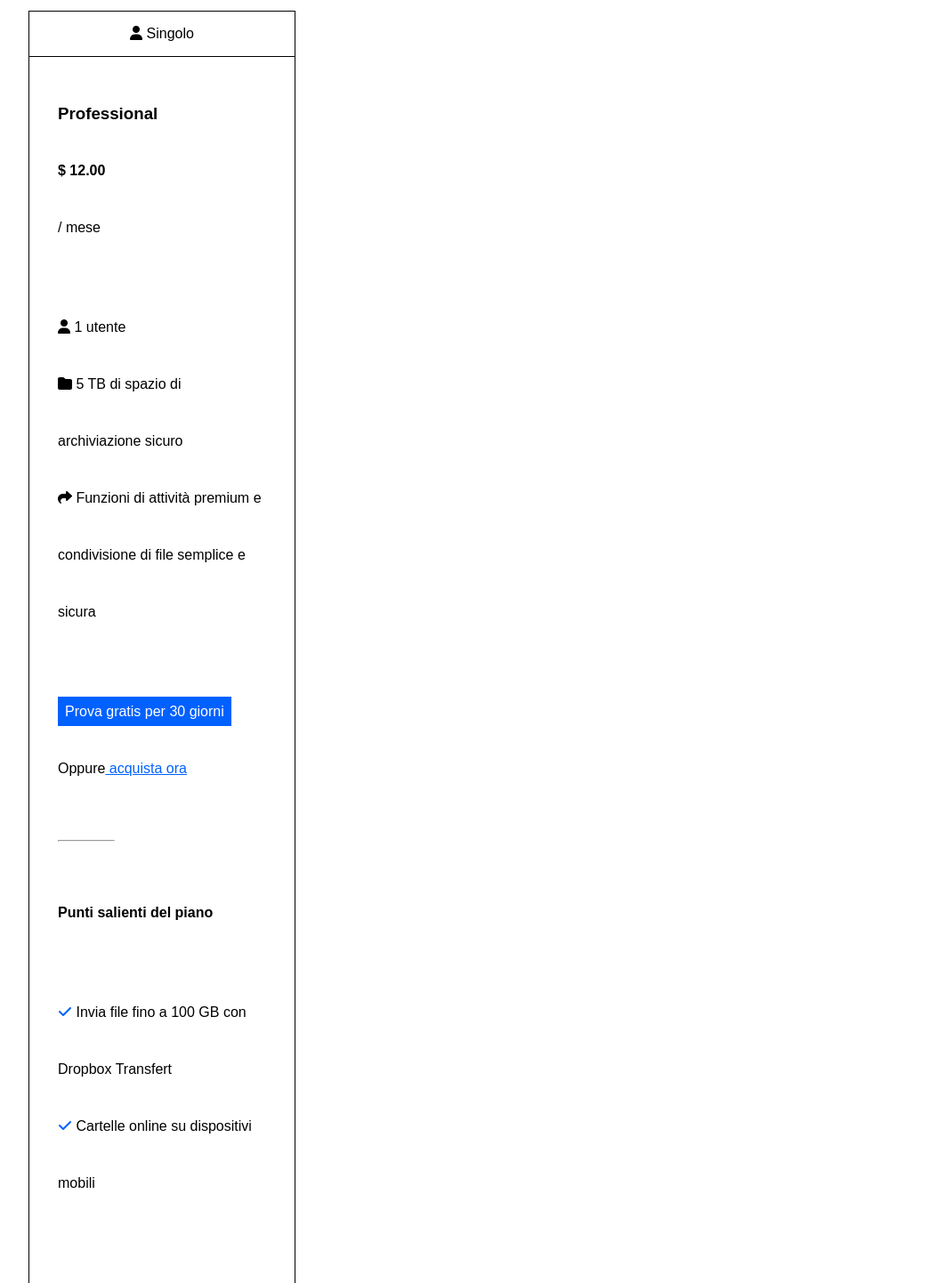
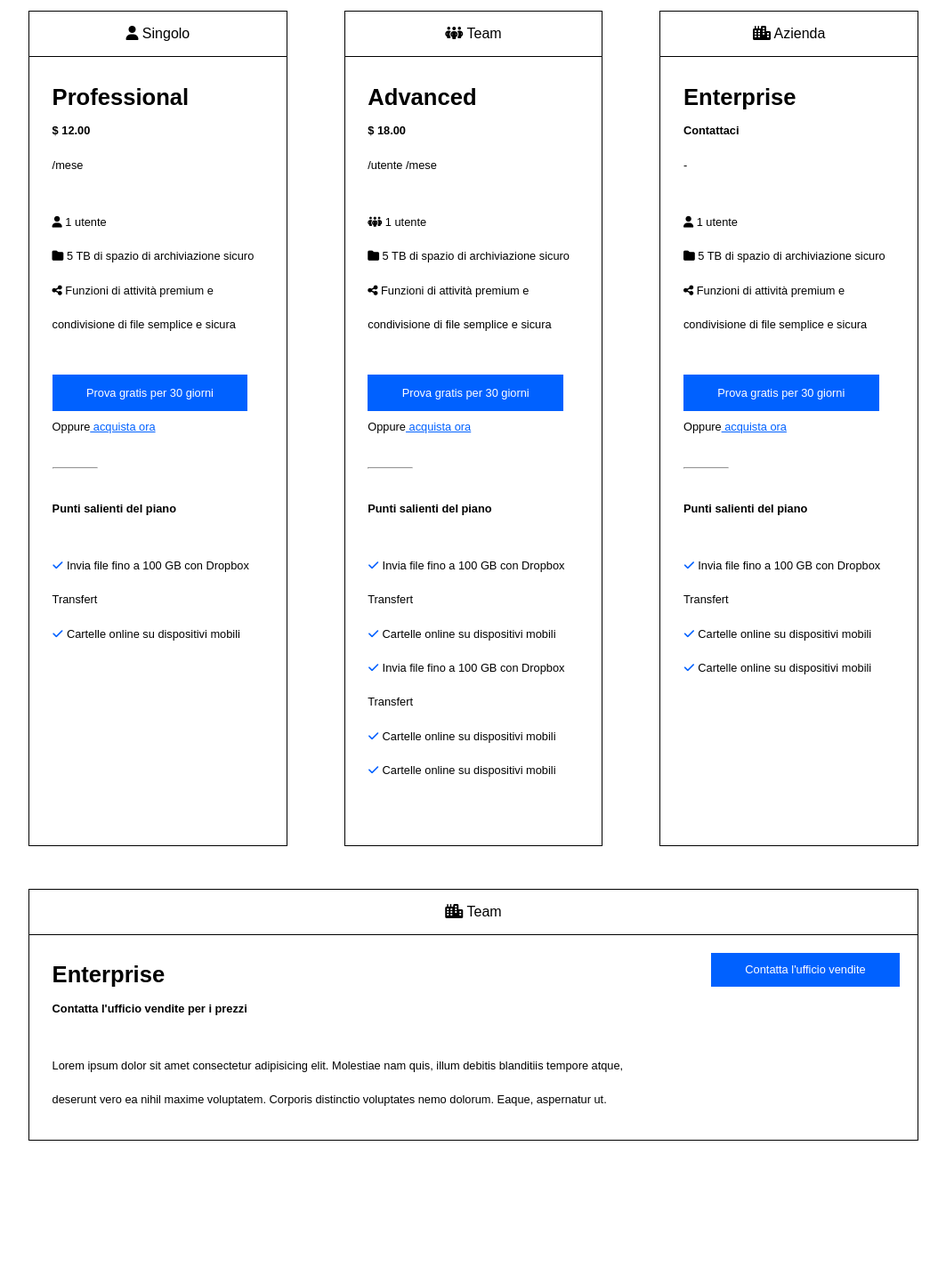
Before and after one commit to LucaBonifazio/htmlcss-dropbox, a plain HTML site: page index.html in a window 1280 px wide. Shown: the part 1060-2502 px from the top of the page at 89% size, without its empty margins (108-1171 px from the left). After the commit the page ends 2342 px from the top, so only its background shows below. Drawn offline with Linux system fonts and the light colour scheme.

Commit message:
Ending columns

```diff
--- a/css/style.css
+++ b/css/style.css
@@ -148,9 +148,15 @@ li a{
     margin-bottom: 4em;
 }
 
+.container-columns{
+   display: flex;
+   gap: 4em;
+   margin-bottom: 3em;
+}
+
 .column{
-    width: 30%;
     border: 1px solid black;
+
 }
 
 .column-type{
@@ -161,7 +167,12 @@ li a{
 
 .column-content{
     padding: 2em;
-    line-height: 4em;
+    line-height: 3em;
+    font-size: .8em;
+}
+
+.column-content h3{
+    font-size: 2em;
 }
 
 .normal-link{
@@ -171,8 +182,8 @@ li a{
 
 hr{
     width: 4em;
-    margin-top: 3em;
-    margin-bottom: 3em;
+    margin-top: 2em;
+    margin-bottom: 2em;
 }
 
 .fa-check{
@@ -181,6 +192,27 @@ hr{
 
 .column-ul{
     list-style: none;
-    margin-top: 3em;
+    margin-top: 2em;
     margin-bottom: 3em;
 }
+
+.btn-column{
+    padding: 1em 3em;
+}
+
+.hr-column{
+    position: relative;
+}
+
+.hr-column p{
+    text-align: left;
+    margin-top:2em ;
+    max-width: 70%;
+}
+
+.btn-hr-column{
+    position: absolute;
+    top: 20px;
+    right: 20px;
+    padding: 0 3em;
+}
--- a/index.html
+++ b/index.html
@@ -61,6 +61,7 @@
             <input class="radio-left" type="radio"> Fatturazione mensile
             <input class="radio-right" type="radio"> Fatturazione annuale
             </form>
+            <div class="container-columns">
 
                 <div class="column">
                     <div class="column-type">
@@ -69,14 +70,14 @@
                     <div class="column-content">
                         <h3>Professional</h3>
                         <div><strong>$ 12.00</strong></div>
-                    <div>/ mese</div>
+                        <div>/mese</div>
 
                         <ul class="column-ul">
                             <li><i class="fa-solid fa-user"></i> 1 utente</li>
                             <li><i class="fa-solid fa-folder"></i> 5 TB di spazio di archiviazione sicuro</li>
-                        <li><i class="fa-solid fa-share"></i> Funzioni di attività premium e condivisione di file semplice e sicura</li>
+                            <li><i class="fa-solid fa-share-nodes"></i> Funzioni di attività premium e condivisione di file semplice e sicura</li>
                         </ul>
-                    <a href="#!" class="btn btn-top"> Prova gratis per 30 giorni</a>
+                        <a href="#!" class="btn btn-column"> Prova gratis per 30 giorni</a>
                         <div>Oppure<a class="normal-link" href="#!"> acquista ora</a></div>
 
                         <hr>
@@ -89,6 +90,78 @@
 
                     </div>
                 </div>
+                <div class="column">
+                    <div class="column-type">
+                        <i class="fa-solid fa-people-group"></i> Team
+                    </div>
+                    <div class="column-content">
+                        <h3>Advanced</h3>
+                        <div><strong>$ 18.00</strong></div>
+                        <div>/utente /mese</div>
+
+                        <ul class="column-ul">
+                            <li><i class="fa-solid fa-people-group"></i> 1 utente</li>
+                            <li><i class="fa-solid fa-folder"></i> 5 TB di spazio di archiviazione sicuro</li>
+                            <li><i class="fa-solid fa-share-nodes"></i> Funzioni di attività premium e condivisione di file semplice e sicura</li>
+                        </ul>
+                        <a href="#!" class="btn btn-column"> Prova gratis per 30 giorni</a>
+                        <div>Oppure<a class="normal-link" href="#!"> acquista ora</a></div>
+
+                        <hr>
+
+                        <h4>Punti salienti del piano</h4>
+                        <ul class="column-ul">
+                            <li><i class="fa-solid fa-check"></i> Invia file fino a 100 GB con Dropbox Transfert</li>
+                            <li><i class="fa-solid fa-check"></i> Cartelle online su dispositivi mobili</li>
+                            <li><i class="fa-solid fa-check"></i> Invia file fino a 100 GB con Dropbox Transfert</li>
+                            <li><i class="fa-solid fa-check"></i> Cartelle online su dispositivi mobili</li>
+                             <li><i class="fa-solid fa-check"></i> Cartelle online su dispositivi mobili</li>
+                        </ul>
+
+                    </div>
+                </div>
+                <div class="column">
+                    <div class="column-type">
+                        <i class="fa-sharp fa-solid fa-city"></i> Azienda
+                    </div>
+                    <div class="column-content">
+                        <h3>Enterprise</h3>
+                        <div><strong>Contattaci</strong></div>
+                        <div>-</div>
+
+                        <ul class="column-ul">
+                            <li><i class="fa-solid fa-user"></i> 1 utente</li>
+                            <li><i class="fa-solid fa-folder"></i> 5 TB di spazio di archiviazione sicuro</li>
+                            <li><i class="fa-solid fa-share-nodes"></i> Funzioni di attività premium e condivisione di file semplice e sicura</li>
+                        </ul>
+                        <a href="#!" class="btn btn-column"> Prova gratis per 30 giorni</a>
+                        <div>Oppure<a class="normal-link" href="#!"> acquista ora</a></div>
+
+                        <hr>
+
+                        <h4>Punti salienti del piano</h4>
+                        <ul class="column-ul">
+                            <li><i class="fa-solid fa-check"></i> Invia file fino a 100 GB con Dropbox Transfert</li>
+                            <li><i class="fa-solid fa-check"></i> Cartelle online su dispositivi mobili</li>
+                            <li><i class="fa-solid fa-check"></i> Cartelle online su dispositivi mobili</li>
+                        </ul>
+
+                    </div>
+                </div>
+
+            </div>
+
+            <div class="column">
+                <div class="column-type">
+                    <i class="fa-sharp fa-solid fa-city"></i> Team
+                </div>
+                <div class="hr-column column-content">
+                    <h3>Enterprise</h3>
+                    <div><strong>Contatta l'ufficio vendite per i prezzi</strong></div>
+                    <p>Lorem ipsum dolor sit amet consectetur adipisicing elit. Molestiae nam quis, illum debitis blanditiis tempore atque, deserunt vero ea nihil maxime voluptatem. Corporis distinctio voluptates nemo dolorum. Eaque, aspernatur ut.</p>
+                    <a href="#!" class="btn btn-hr-column"> Contatta l'ufficio vendite</a>
+                </div>
+            </div>
 
         </div>
 
```
Lines whose indentation alone changed are shown as unchanged.
